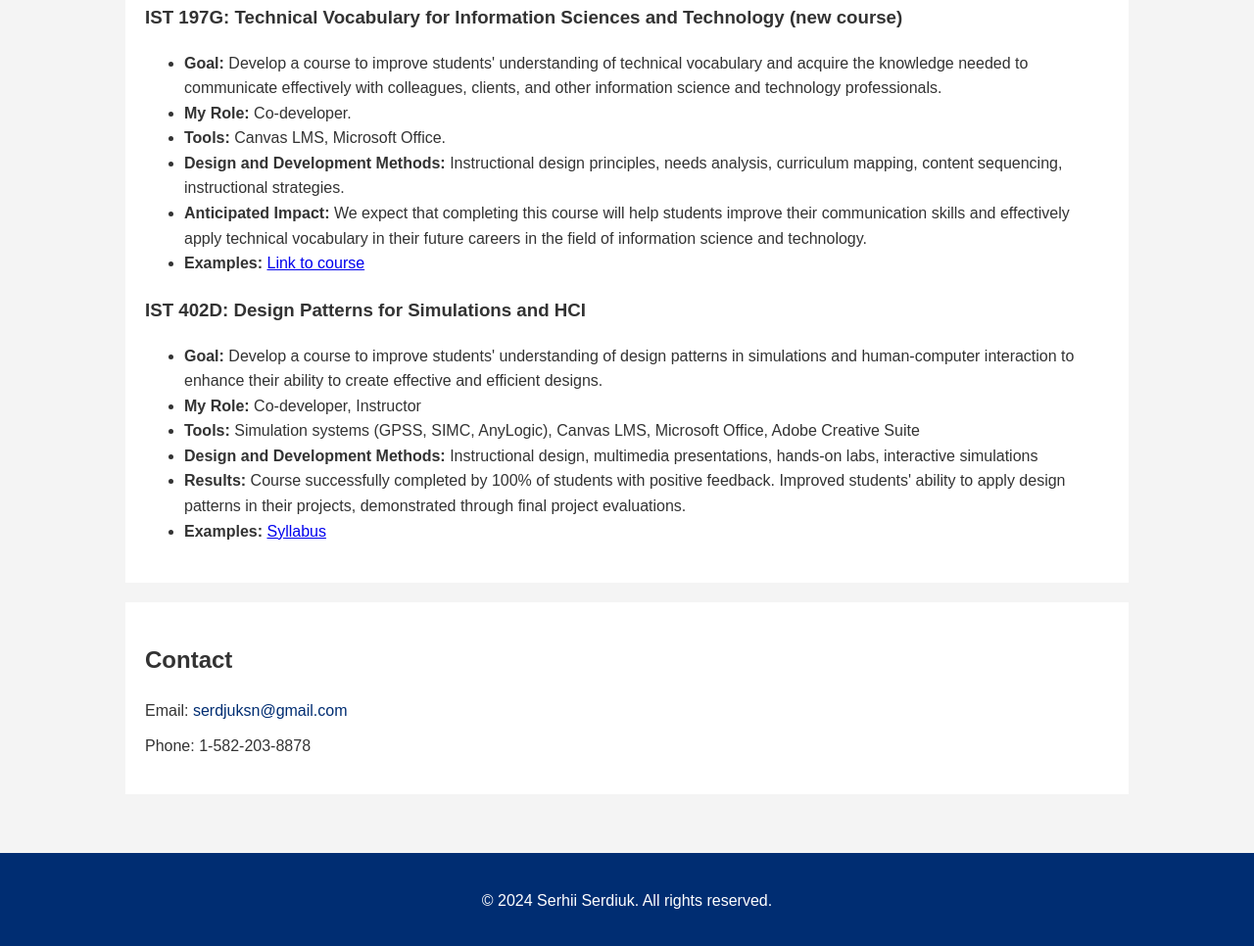
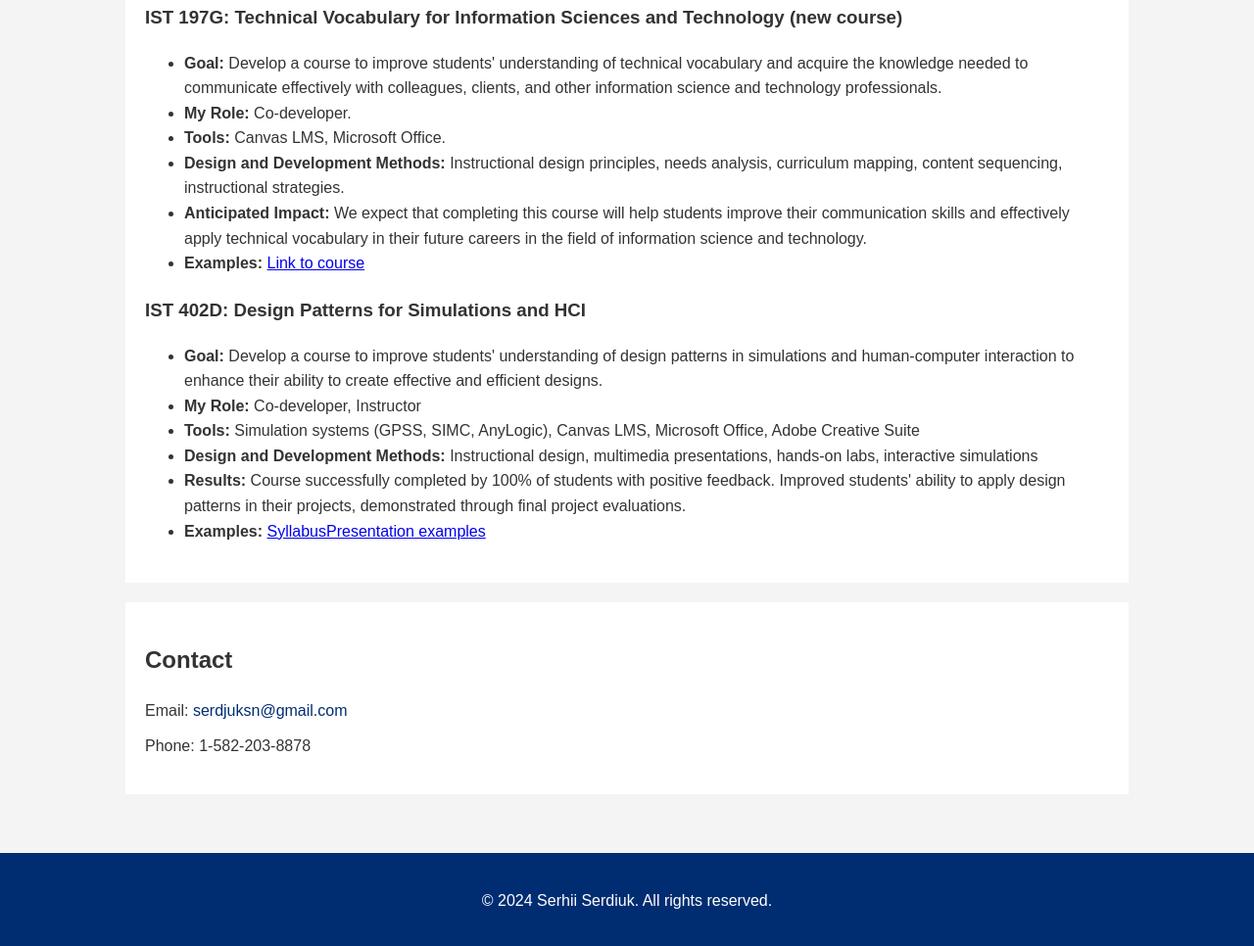
Before and after one commit to Serhii-erg/Serhii-erg.github.io, a plain HTML site: page index.html in a window 1280 px wide. Shown: the part 1171-2137 px from the top of the page at 98% size. Drawn offline with Linux system fonts and the light colour scheme.

Commit message:
Добавление описания

```diff
--- a/index.html
+++ b/index.html
@@ -147,7 +147,7 @@
                     <li><strong>Tools:</strong> Simulation systems (GPSS, SIMC, AnyLogic), Canvas LMS, Microsoft Office, Adobe Creative Suite</li>
                     <li><strong>Design and Development Methods:</strong> Instructional design, multimedia presentations, hands-on labs, interactive simulations</li>
                     <li><strong>Results:</strong> Course successfully completed by 100% of students with positive feedback. Improved students' ability to apply design patterns in their projects, demonstrated through final project evaluations.</li>
-                    <li><strong>Examples:</strong> <a href="Syllabus.pdf" target="_blank">Syllabus</a></li>
+                    <li><strong>Examples:</strong> <a href="Syllabus.pdf" target="_blank">Syllabus</a><a href="https://docs.google.com/presentation/d/1dF6BRUegE0BRJ40B6ox9B_QmQLRsaEf1/edit?usp=drive_link&ouid=114084755346277322518&rtpof=true&sd=true">Presentation examples</a></li>
                 </ul>
             </div> <!-- Закрывающий тег для project -->
 
```
